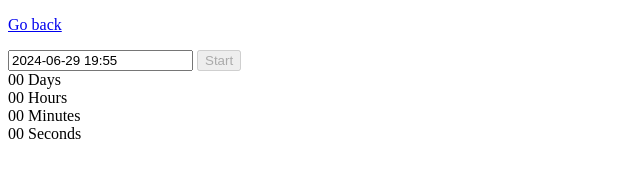
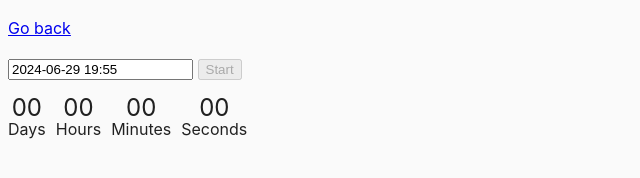
Before and after one commit to Anatoliy-Bezkrovnyi/goit-advancedjs-hw-02, a website built with Vite: page src/02-timer.html in a window 1280 px wide. Shown: the whole page, without its empty margins (0-640 px from the left). Built offline with nearby package versions, Linux system fonts and the light colour scheme.

Commit message:
styles fix

```diff
--- a/src/02-timer.html
+++ b/src/02-timer.html
@@ -4,7 +4,7 @@
     <meta charset="UTF-8" />
     <meta name="viewport" content="width=device-width, initial-scale=1.0" />
     <title>Countdown timer</title>
-    <link rel="stylesheet" href=" ./css/common.css" />
+    <link rel="stylesheet" href="./css/common.css" type="text/css" />
   </head>
   <body>
     <p><a href="index.html">Go back</a></p>
```
Also changed, not shown: src/01-color-switcher.html (+1 -1 lines), src/03-promises.html (+1 -1 lines), src/index.html (+1 -1 lines).
